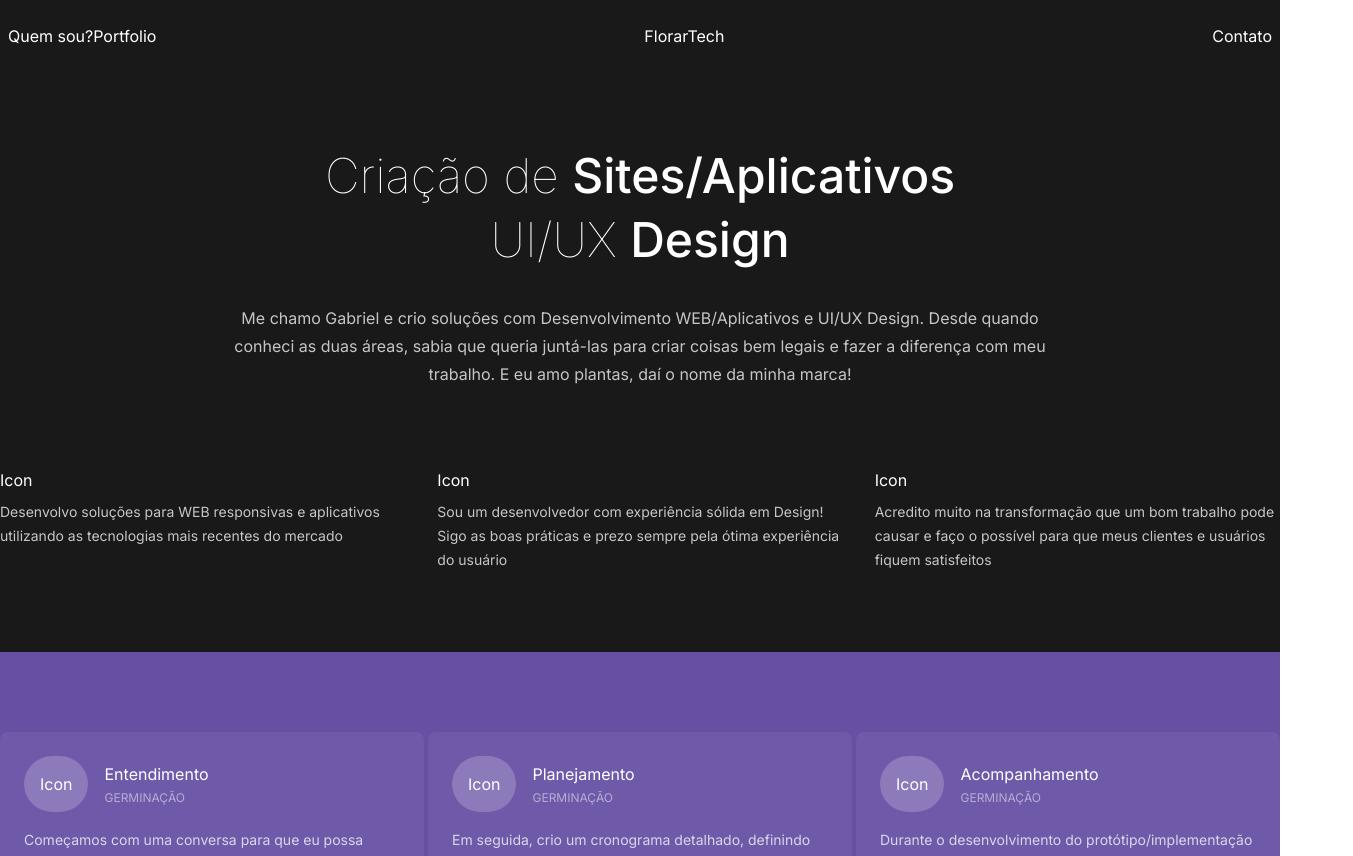
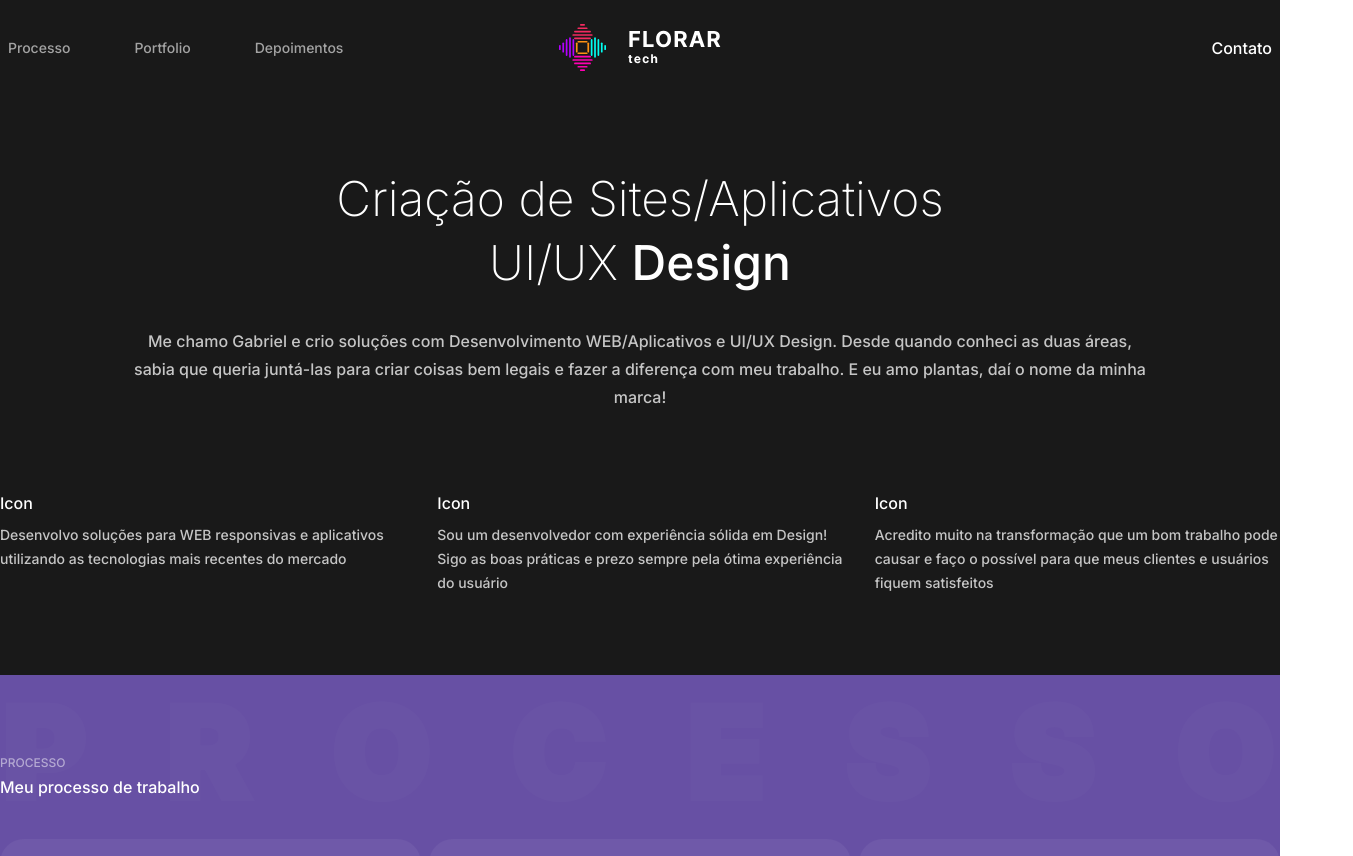
Before and after one commit to poesiabinaria/florar-tech, a React (Create React App) app: page / in a window 1280 px wide. Shown: the top 856 px of the page, 1353 px wide, since content can reach past the window. Built offline with nearby package versions, Linux system fonts and the light colour scheme.

Commit message:
add logo and improve design

```diff
--- a/public/index.html
+++ b/public/index.html
@@ -27,7 +27,7 @@
     <link rel="preconnect" href="https://fonts.googleapis.com" />
     <link rel="preconnect" href="https://fonts.gstatic.com" crossorigin />
     <link
-      href="https://fonts.googleapis.com/css2?family=Inter:ital,opsz@0,14..32;1,14..32&display=swap"
+      href="https://fonts.googleapis.com/css2?family=Inter:ital,opsz,wght@0,14..32,500;1,14..32,500&display=swap"
       rel="stylesheet"
     />
     <title>React App</title>
--- a/src/App.js
+++ b/src/App.js
@@ -1,21 +1,24 @@
-import logo from "./logo.svg";
 import "./App.css";
 import FeatureCard from "./components/FeatureCard";
 import WorkProcessCard from "./components/WorkProcessCard";
+import logo from "./img/logo.svg";
 
 const App = () => {
   return (
-    <div className="App font-inter font-normal">
-      <header className="bg-[#191919] px-2 py-6">
+    <div className="App font-inter">
+      <header className="bg-dark px-2 py-6">
         <nav className="container mx-auto flex items-center justify-between text-white">
-          <ul className="flex items-center">
-            <li>Quem sou?</li>
-            <li>Portfolio</li>
+          <ul className="flex items-center gap-16 text-sm basis-1/3">
+            <li className="opacity-60 hover:opacity-100">Processo</li>
+            <li className="opacity-60 hover:opacity-100">Portfolio</li>
+            <li className="opacity-60 hover:opacity-100">Depoimentos</li>
           </ul>
 
-          <div>FlorarTech</div>
+          <div className="basis-1/3">
+            <img className="mx-auto" src={logo} />
+          </div>
 
-          <div>
+          <div className="basis-1/3 text-end">
             <button>Contato</button>
           </div>
         </nav>
@@ -23,16 +26,16 @@ const App = () => {
 
       <div id="hero" className="bg-dark text-white py-20">
         <div id="action-container" className="container mx-auto text-center">
-          <h1 className="font-thin text-5xl mb-10">
+          <h1 className="test text-5xl mb-10">
             <span>
-              Criação de <span className="font-medium">Sites/Aplicativos</span>
+              Criação de <span className="font-">Sites/Aplicativos</span>
             </span>
             <span className="block mt-4">
               UI/UX <span className="font-medium">Design</span>
             </span>
           </h1>
 
-          <p className="opacity-75 w-2/3 leading-7 mx-auto">
+          <p className="opacity-75 max-w-screen-lg leading-7 mx-auto">
             Me chamo Gabriel e crio soluções com Desenvolvimento WEB/Aplicativos
             e UI/UX Design. Desde quando conheci as duas áreas, sabia que queria
             juntá-las para criar coisas bem legais e fazer a diferença com meu
@@ -61,8 +64,17 @@ const App = () => {
         </div>
       </div>
 
-      <div id="work-process" className="bg-violet text-white py-20">
-        <div className="container mx-auto grid grid-cols-3 gap-1">
+      <div id="work-process" className="relative bg-violet text-white py-20">
+        <div className="absolute w-full top-4 uppercase text-9xl text-white/[0.02] text-center font-black tracking-[5rem]">
+          Processo
+        </div>
+        <div className="container mx-auto">
+          <div className="mb-10">
+            <div className="text-xs text-white/50 uppercase mb-1">Processo</div>
+            <h2>Meu processo de trabalho</h2>
+          </div>
+
+          <div className="grid grid-cols-3 gap-2">
             <WorkProcessCard
               icon=""
               title="Entendimento"
@@ -86,6 +98,7 @@ const App = () => {
           </div>
         </div>
       </div>
+    </div>
   );
 };
 
--- a/src/components/WorkProcessCard.js
+++ b/src/components/WorkProcessCard.js
@@ -1,15 +1,17 @@
 const WorkProcessCard = ({ icon, title, subtitle, content }) => {
   return (
-    <div className="item-card bg-white/5 rounded-lg p-6">
+    <div className="item-card bg-white/5 rounded-3xl p-6">
       <div className="flex items-center mb-4">
-        <div className="rounded-full bg-white/20 p-4">Icon</div>
+        <div className="rounded-full border-2 border-dashed border-white/20">
+          <div className="rounded-full bg-white/20 w-14 h-14 m-1"></div>
+        </div>
 
         <div className="ml-4">
           <div className="mb-1">{title}</div>
           <div className="text-xs opacity-50 uppercase">{subtitle}</div>
         </div>
       </div>
-      <div className="text-sm leading-6 opacity-75 mt-2">{content}</div>
+      <div className="text-sm text-white/75 leading-6 mt-2">{content}</div>
     </div>
   );
 };
--- a/src/index.css
+++ b/src/index.css
@@ -39,6 +39,16 @@ body {
     sans-serif; */
   -webkit-font-smoothing: antialiased;
   -moz-osx-font-smoothing: grayscale;
+
+  font-family: "Inter", serif;
+  font-optical-sizing: auto;
+  font-weight: 500;
+  font-style: normal;
+}
+
+.test {
+  font-weight: 200;
+  font-variation-settings: "wght" 200;
 }
 
 code {
```
Also changed, not shown: src/img/logo.svg (added). Lines whose indentation alone changed are shown as unchanged.
